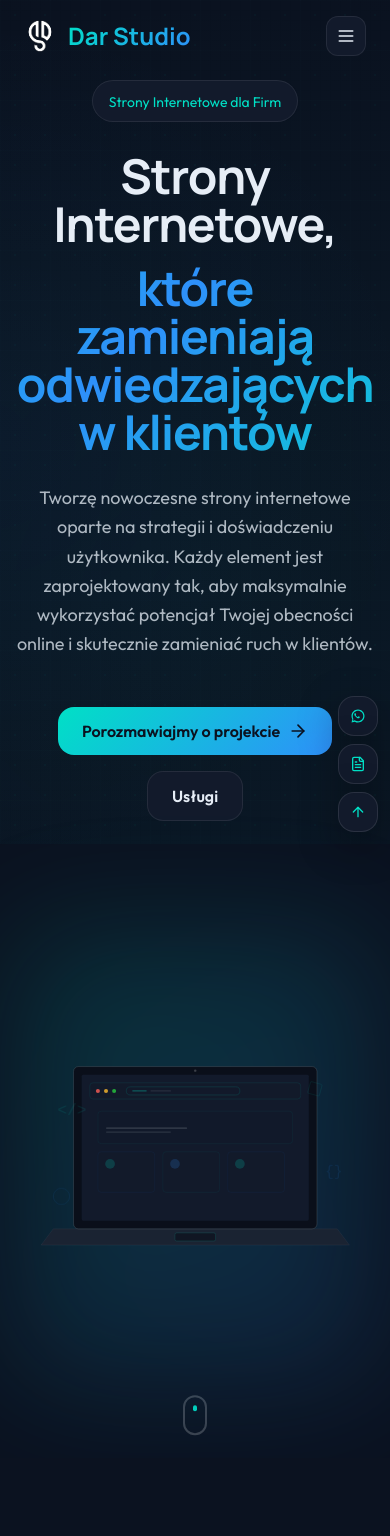
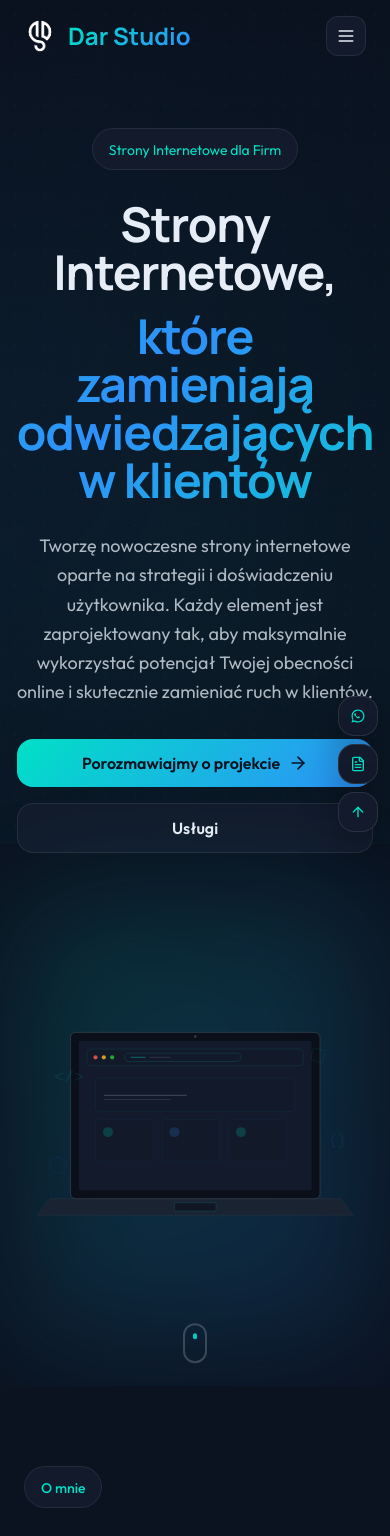
Before and after one commit to Hakuna-Matata0/DarStudio-Next, a Next.js app: page / in a window 390 px wide. Shown: the top 1536 px of the page. Built offline with nearby package versions, Linux system fonts and the light colour scheme.

Commit message:
poprawa mobile

```diff
--- a/src/components/home/hero-section.tsx
+++ b/src/components/home/hero-section.tsx
@@ -11,7 +11,10 @@ import { siteConfig } from "@/content/site-config";
 
 function HeroSection() {
   return (
-    <section id="hero" className="min-h-screen flex items-center justify-center px-6 py-20 relative overflow-hidden">
+    <section
+      id="hero"
+      className="min-h-0 md:min-h-screen flex items-start md:items-center justify-center px-6 pt-32 pb-10 md:py-20 relative overflow-hidden"
+    >
 
       {/* 3D Visual Element - Right Side */}
       <div className="absolute right-0 top-1/2 -translate-y-1/2 w-1/2 h-full hidden xl:block pointer-events-none">
@@ -148,7 +151,7 @@ function HeroSection() {
       </div>
 
       <div className="max-w-6xl mx-auto relative z-10">
-        <div className="grid lg:grid-cols-2 gap-12 items-center">
+        <div className="grid lg:grid-cols-2 gap-6 md:gap-12 items-center">
           {/* Left side - Content */}
           <div className="text-center lg:text-left">
         <motion.div
@@ -213,7 +216,7 @@ function HeroSection() {
           initial={{ opacity: 0, y: 30 }}
           animate={{ opacity: 1, y: 0 }}
           transition={{ duration: 0.8, delay: 0.2, ease: "easeOut" }}
-          className="text-lg md:text-xl max-w-2xl mx-auto mb-12 leading-relaxed"
+          className="text-lg md:text-xl max-w-2xl mx-auto mb-8 md:mb-12 leading-relaxed"
           style={{
             fontFamily: "var(--font-body)",
             color: "rgba(230, 237, 246, 0.75)",
@@ -226,13 +229,15 @@ function HeroSection() {
           initial={{ opacity: 0, y: 30 }}
           animate={{ opacity: 1, y: 0 }}
           transition={{ duration: 0.8, delay: 0.3, ease: "easeOut" }}
-          className="flex flex-col sm:flex-row gap-4 justify-center lg:justify-start items-center mb-16"
+          className="flex flex-col sm:flex-row gap-4 justify-center lg:justify-start items-center mb-6 md:mb-16"
         >
-          <GlowButton href="#contact" primary>
+          <GlowButton href="#contact" primary className="w-full sm:w-auto">
             Porozmawiajmy o projekcie
             <ArrowRight className="ml-2 h-5 w-5" />
           </GlowButton>
-          <GlowButton href="#services">Usługi</GlowButton>
+          <GlowButton href="#services" className="w-full sm:w-auto">
+            Usługi
+          </GlowButton>
         </motion.div>
 
           </div>
@@ -252,7 +257,7 @@ function HeroSection() {
                 }}
               />
               {/* Vector illustration for mobile */}
-              <div className="relative w-full h-full flex items-center justify-center p-4">
+              <div className="relative w-full h-full flex items-center justify-center p-3 md:p-4">
                 <LaptopIllustration />
               </div>
             </motion.div>
--- a/src/components/shared/home-shared.tsx
+++ b/src/components/shared/home-shared.tsx
@@ -21,15 +21,17 @@ export function GlowButton({
   children,
   primary = false,
   large = false,
+  className: classNameProp = "",
 }: {
   href: string;
   children: React.ReactNode;
   primary?: boolean;
   large?: boolean;
+  className?: string;
 }) {
   const [isHovered, setIsHovered] = useState(false);
   const isInternal = href.startsWith("/");
-  const className = `inline-flex items-center justify-center rounded-xl font-bold transition-all duration-300 ${large ? "px-8 py-4 text-lg" : "px-6 py-3"}`;
+  const className = `inline-flex items-center justify-center rounded-xl font-bold transition-all duration-300 ${large ? "px-8 py-4 text-lg" : "px-6 py-3"} ${classNameProp}`;
   const style = {
     fontFamily: "var(--font-body)",
     background: primary
```
